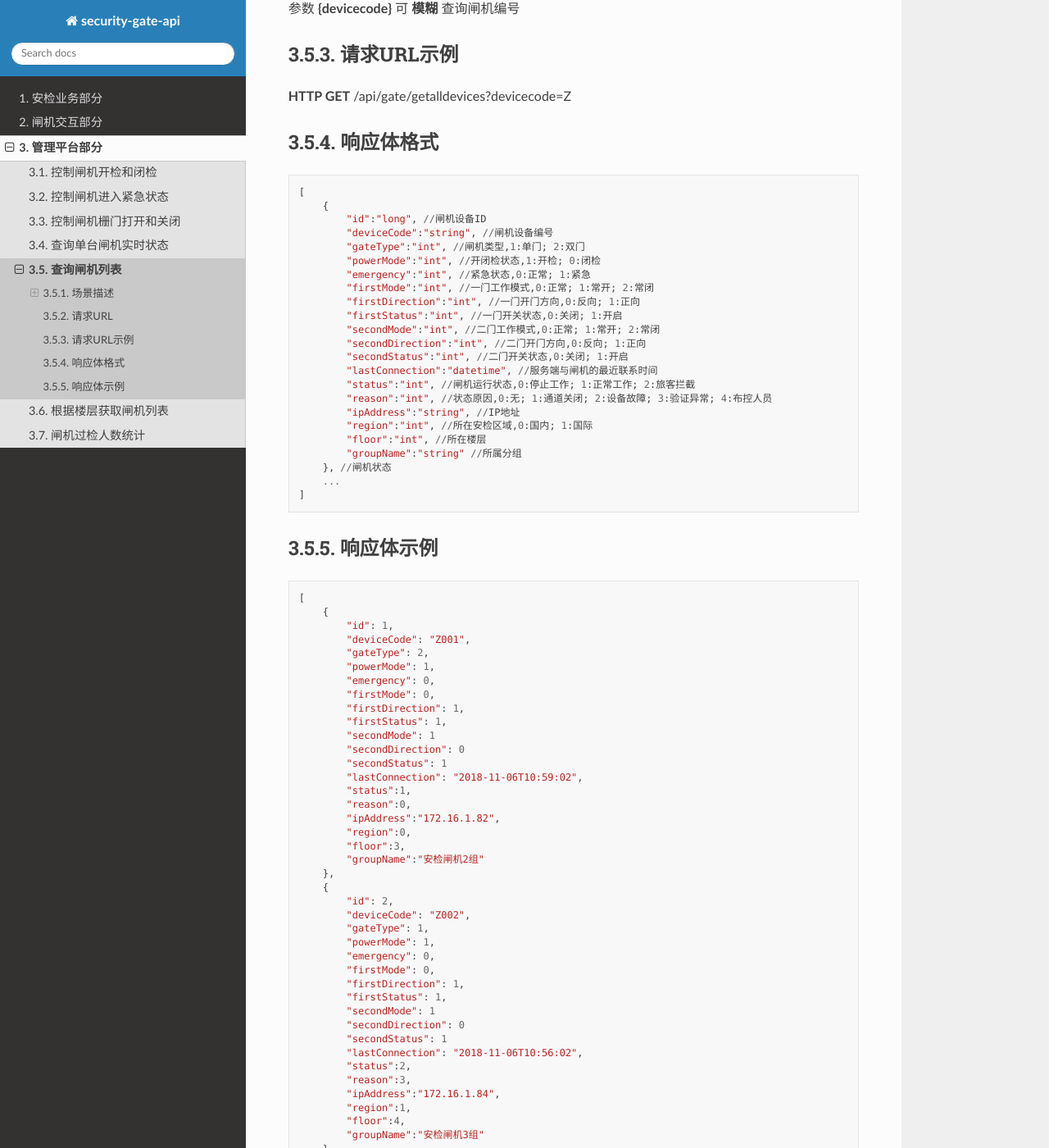
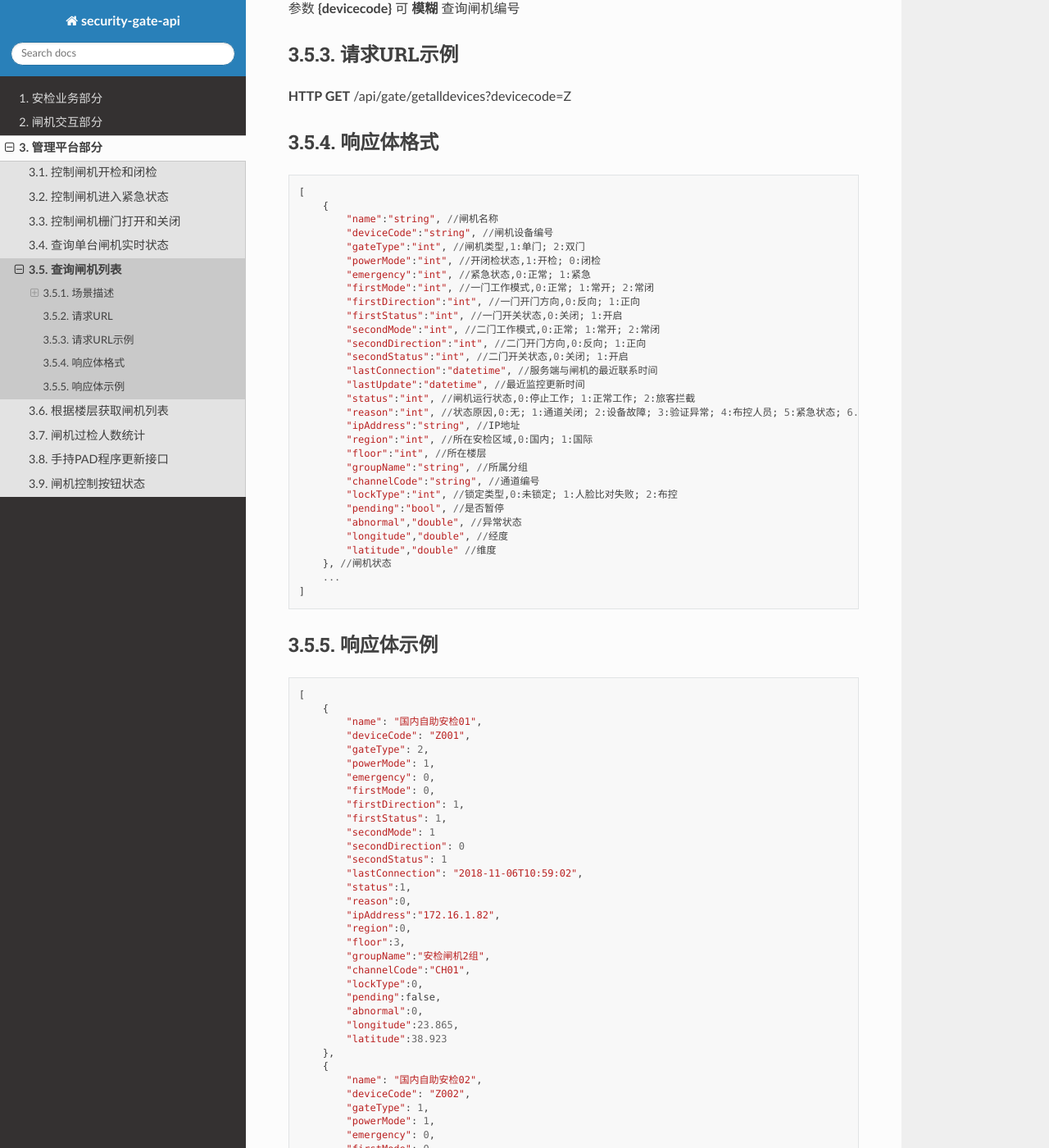
Before and after one commit to kinshines/security-gate-api-doc, a Sphinx documentation site: the page built from source/manage/query_devices.rst, in a window 1280 px wide and 1400 px high, scrolled down 484 px. Shown: the whole window at 82% size. Built offline with Sphinx 7.4.7 and the Read the Docs theme 2.0.0, drawn with Linux system fonts in a browser that asks for light colours; some of the changed text lies outside the part shown.

```diff
--- a/source/manage/get_stat.rst
+++ b/source/manage/get_stat.rst
@@ -27,8 +27,6 @@
     {
         "gateGroup":"string", //所属分组
         "deviceCode":"string", //设备编号
-        "powerMode":"int", //开闭检状态,1:开检; 0:闭检
-        "emergency":"int", //紧急状态,0:正常; 1:紧急
         "dayStat": {
             "total": "int", //总人数
             "pass": "int", //通行人数
--- a/source/manage/index.rst
+++ b/source/manage/index.rst
@@ -13,3 +13,5 @@
    query_devices
    get_overall
    get_stat
+   query_release
+   get_control_status
--- a/source/manage/query_devices.rst
+++ b/source/manage/query_devices.rst
@@ -26,7 +26,7 @@
 
     [
         {
-            "id":"long", //闸机设备ID
+            "name":"string", //闸机名称
             "deviceCode":"string", //闸机设备编号
             "gateType":"int", //闸机类型,1:单门; 2:双门
             "powerMode":"int", //开闭检状态,1:开检; 0:闭检
@@ -38,12 +38,19 @@
             "secondDirection":"int", //二门开门方向,0:反向; 1:正向
             "secondStatus":"int", //二门开关状态,0:关闭; 1:开启
             "lastConnection":"datetime", //服务端与闸机的最近联系时间
+            "lastUpdate":"datetime", //最近监控更新时间
             "status":"int", //闸机运行状态,0:停止工作; 1:正常工作; 2:旅客拦截
-            "reason":"int", //状态原因,0:无; 1:通道关闭; 2:设备故障; 3:验证异常; 4:布控人员
+            "reason":"int", //状态原因,0:无; 1:通道关闭; 2:设备故障; 3:验证异常; 4:布控人员; 5:紧急状态; 6.设备离线
             "ipAddress":"string", //IP地址
             "region":"int", //所在安检区域,0:国内; 1:国际
             "floor":"int", //所在楼层
-            "groupName":"string" //所属分组
+            "groupName":"string", //所属分组
+            "channelCode":"string", //通道编号
+            "lockType":"int", //锁定类型,0:未锁定; 1:人脸比对失败; 2:布控
+            "pending":"bool", //是否暂停
+            "abnormal","double", //异常状态
+            "longitude","double", //经度
+            "latitude","double" //维度
         }, //闸机状态
         ...
     ]
@@ -54,7 +61,7 @@
 
     [
         {
-            "id": 1,
+            "name": "国内自助安检01",
             "deviceCode": "Z001",
             "gateType": 2,
             "powerMode": 1,
@@ -71,10 +78,16 @@
             "ipAddress":"172.16.1.82",
             "region":0,
             "floor":3,
-            "groupName":"安检闸机2组"
+            "groupName":"安检闸机2组",
+            "channelCode":"CH01",
+            "lockType":0,
+            "pending":false,
+            "abnormal":0,
+            "longitude":23.865,
+            "latitude":38.923
         },
         {
-            "id": 2,
+            "name": "国内自助安检02",
             "deviceCode": "Z002",
             "gateType": 1,
             "powerMode": 1,
@@ -91,7 +104,13 @@
             "ipAddress":"172.16.1.84",
             "region":1,
             "floor":4,
-            "groupName":"安检闸机3组"
+            "groupName":"安检闸机3组",
+            "channelCode":"CH01",
+            "lockType":0,
+            "pending":false,
+            "abnormal":0,
+            "longitude":23.865,
+            "latitude":38.923
         },
         ...
     ]
```
Also changed, not shown: source/manage/get_control_status.rst (added, +87 -0 lines), source/manage/query_release.rst (added, +23 -0 lines).
